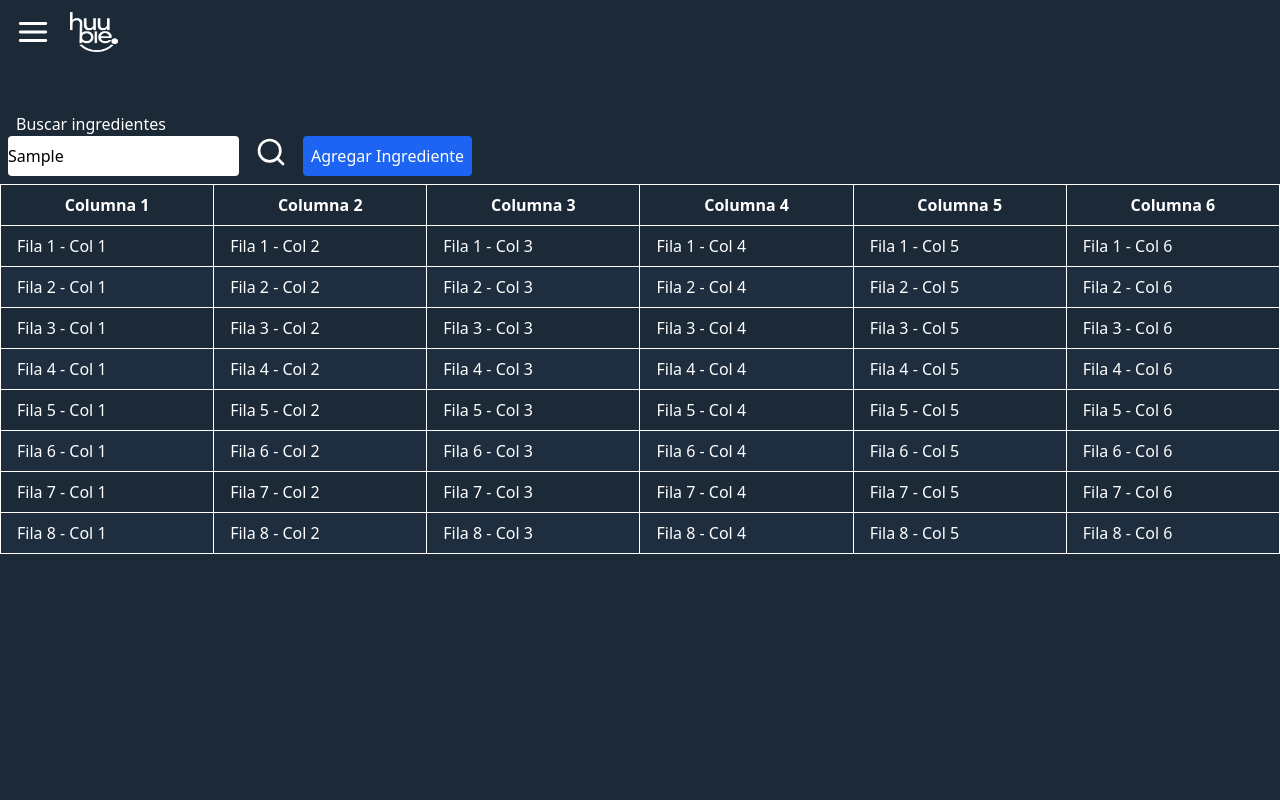
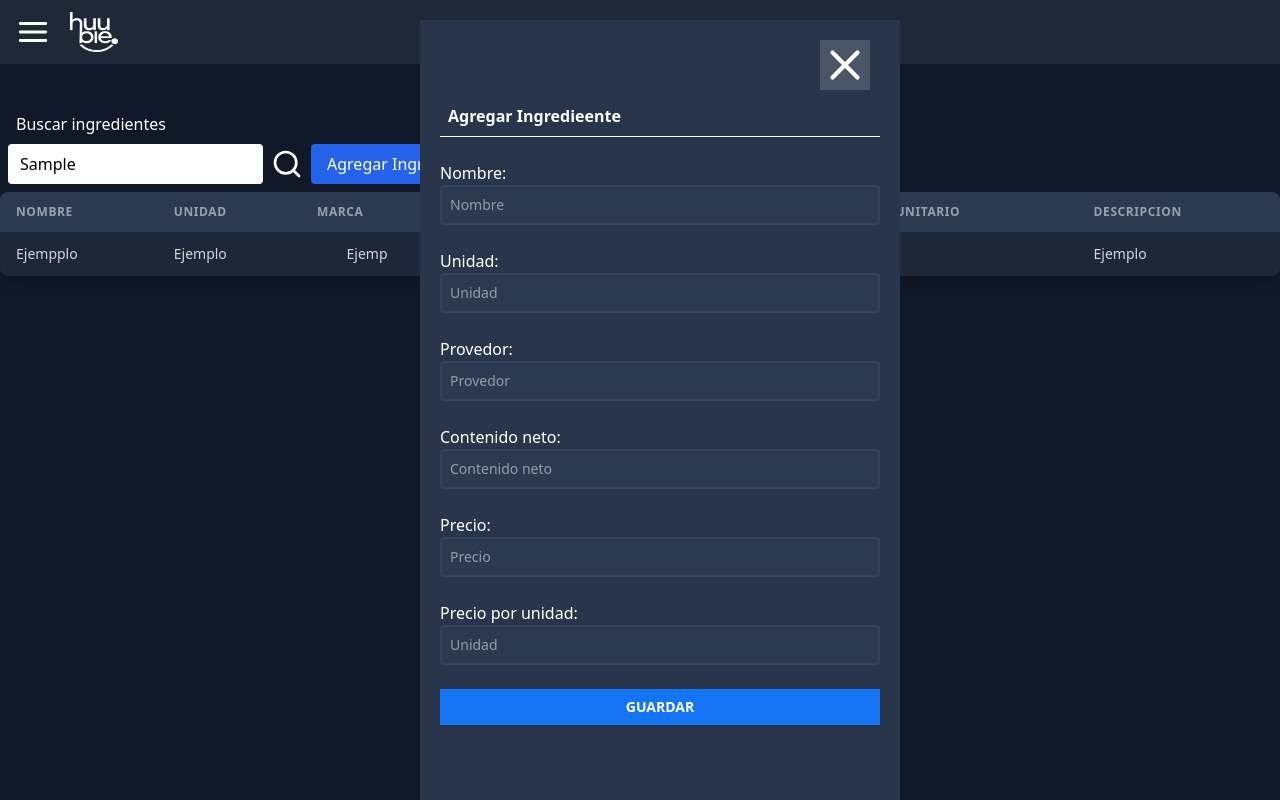
Before and after one commit to DiegoGB234/HUUBIE, a React (Vite) app: page /recetas in a window 1280 px wide. Both pictures are taken after typing "Sample" into the empty fields and a click on the button "Agregar Ingrediente". Built offline with nearby package versions, Linux system fonts and the light colour scheme.

Commit message:
version1.2

```diff
--- a/src/main.tsx
+++ b/src/main.tsx
@@ -10,6 +10,7 @@ createRoot(document.getElementById('root')!).render(
   <StrictMode>
     <BrowserRouter>
       <Ingredients/>
+
     </BrowserRouter>
   </StrictMode>
 )
--- a/src/module/costosys/components/SideBar.tsx
+++ b/src/module/costosys/components/SideBar.tsx
@@ -1,6 +1,7 @@
 import { AlignJustify } from 'lucide-react';
 import { X } from 'lucide-react';
 import { useState } from "react";
+import { BrowserRouter as Router, Routes, Route, Link } from 'react-router-dom';
 
 // llamando los iconos de la menu lateral
 import iconoIngrediente from '../../../assets/iconoIngredie.png'
@@ -19,21 +20,20 @@ interface SideBarProps {
 function SideBar({children}:SideBarProps){
       const [isOpen, setIsOpen] = useState(false);
     return (
-        <div className=" relative min-h-screen " style={{backgroundColor:"#1C2937"}}>
+        <div className=" fixed right-0 left-0 min-h-screen  " style={{backgroundColor:"#111827"}}>
             {/* Boton de menu lateral  */}
-            <div className="flex gap-5 py-3 w-full items-center">
+            <div className="flex gap-5 py-3 w-full items-center" style={{backgroundColor:"#1E2837 "}}>
                 <button className='ml-4 ' onClick={()=>{setIsOpen(!isOpen)}} >
-                   <AlignJustify size={34} style={{backgroundColor:"#1C2937"}} className='text-white'  />
+                   <AlignJustify size={34} style={{backgroundColor:"#1C2937"}} className='text-white active:opacity-80'  />
                 </button>
-                <img className='w-12 h-10' src={iconoEmpre} alt="" />
+                <img className='w-12 h-10 active:opacity-80' src={iconoEmpre} alt="" />
             </div>
             {/* Contenido de menu */}
             {isOpen && (
                 <>
-                    <div
-                    className="fixed inset-0 bg-gray-600/50 z-10" onClick={()=>{setIsOpen(false)}}
+                    <div className="fixed inset-0 bg-gray-600/50 z-10" onClick={()=>{setIsOpen(false)}}
                     ></div>
-                        <div className=" fixed top-0 left-0  min-h-screen size-70 z-40" style={{backgroundColor:"#2B445E"}} >
+                        <div className=" fixed top-0 left-0  min-h-screen size-70 z-40" style={{backgroundColor:"#111827"}} >
 
                                 {/* boton de cerrar */}
                                 <div className=' flex  items-center py-4 hover:opacity-80 transition-colors'style={{backgroundColor:"#1C2937"}} onClick={()=>{setIsOpen(false)}}>
@@ -43,9 +43,7 @@ function SideBar({children}:SideBarProps){
                                     <h2 className="ml-4 text-white c text-xl text-center" >Apartados</h2>
                                 </div>
 
-                                {/* <div className='text-center text-white  text-xl hover:bg-blue-400 cursor-pointer py-3 mb-2'>wdwd</div> */}
-                                <div>
-                                    <nav className='flex-col gap-4 '>
+                                <nav className='flex-col gap-4 '>
                                     <a href="#" className="flex items-center gap-5 py-2 rounded text-xl mt-1 mb-1 text-white text-center  hover:opacity-80 transition-color" style={{backgroundColor:"#1C2937"}}>
                                         <img  className='w-20 h-20' src={iconoIngrediente} alt="Cargando" />
                                         <span>Ingredientes</span>
@@ -59,19 +57,20 @@ function SideBar({children}:SideBarProps){
                                         <span>Recetas</span>
                                         </a>
                                 </nav>
-                                </div>
+
 
                         </div>
 
                 </>
             )}
-
             {/* Espacio para  contenido hijo */}
             <main className="relative left-0 top-10 right-0">
                 {children}
             </main>
 
+
         </div>
+
 
 
     )
--- a/src/module/costosys/components/form.tsx
+++ b/src/module/costosys/components/form.tsx
@@ -1,33 +1,90 @@
+import { X } from 'lucide-react';
+import type React from 'react';
+import type { ReactNode, SetStateAction } from 'react';
 
-function FormEre(){
+interface props{
+    isOpen : boolean
+    // para retornar el valor useState
+    setIsOpen:React.Dispatch<React.SetStateAction<boolean>>;
+}
+
+const FormEre: React.FC<props>=({isOpen,setIsOpen})=>{
+      const event = () => {
+            setIsOpen(!isOpen);
+        };
     return(
 
-        <form id="formulario" className="fixed top-40 left-20 right-40  gap-4 p-4 rounded-lg shadow-lg items-center" style={{backgroundColor:"#1C2937"}}>
-            <legend className="font-bold text-white self-center">Iniciar Sesión</legend>
+        // hover:opacity-80 transition-colo fixed inset-0 bg-gray-600/50 z-10
+        <div className="fixed m-5 top-1/2 left-1/2 transform -translate-x-1/2 -translate-y-1/2 size-120 min-h-screen" style={{backgroundColor:"#29354A"}}>
+            <button className='relative top-5 left-100 active:opacity-80 transition-opacity duration-200 bg-gray-600' onClick={event} >
+                <X size={50} style={{color:"white"}} />
+            </button>
+            <form id="formulario" className= "flex  flex-col p-5 gap-0" >
+            <legend className="font-bold text-white p-2">Agregar Ingredieente</legend>
+            <hr className='text-white' />
+            <br />
 
+            <label htmlFor="" className='text-white'>Nombre:</label>
             <input
                 type="text"
-                placeholder="Tu Nombre"
+                placeholder="Nombre"
                 id="nombre"
-                className="p-2 rounded-lg text-sm writing-vertical-rl bg-white"
+                className="p-2 bg-[#2B3A4F] border-2 border-[#3A415D]  rounded text-sm text-white writing-vertical-rl "
             />
             <br />
+            <label htmlFor="" className='text-white'>Unidad:</label>
+            <input
+                type="text"
+                placeholder="Unidad"
+                id="unidad"
+                className="p-2 bg-[#2B3A4F] border-2 border-[#3A415D]  rounded text-sm text-white writing-vertical-rl"
+            />
+                <br />
 
+            <label htmlFor="" className='text-white'>Provedor:</label>
             <input
-                type="password"
-                placeholder="Tu Password"
-                id="password"
-                className="p-2 rounded-lg text-sm writing-vertical-rl bg-white"
+                type="text"
+                placeholder="Provedor"
+                id="provedor"
+                className="p-2 bg-[#2B3A4F] border-2 border-[#3A415D]  rounded text-sm text-white writing-vertical-rl"
+            />
+            <br />
+            <label htmlFor="" className='text-white'>Contenido neto:</label>
+            <input
+                type="text"
+                placeholder="Contenido neto"
+                id="contendidoNeto"
+                className="p-2 bg-[#2B3A4F] border-2 border-[#3A415D]  rounded text-sm text-white writing-vertical-rl"
+            />
+                <br />
+
+            <label htmlFor="" className='text-white'>Precio:</label>
+            <input
+                type="text"
+                placeholder="Precio"
+                id="precio"
+                className="p-2 bg-[#2B3A4F] border-2 border-[#3A415D]  rounded text-sm text-white writing-vertical-rl"
+            />
+            <br />
+            <label htmlFor="" className='text-white'>Precio por unidad:</label>
+            <input
+                type="text"
+                placeholder="Unidad"
+                id="precioPorUnidad"
+                className="p-2 bg-[#2B3A4F] border-2 border-[#3A415D]  rounded text-sm text-white writing-vertical-rl"
             />
             <br />
 
             <input
                 type="submit"
-                value="Iniciar Sesión"
-                className="bg-cyan-500 hover:bg-cyan-600 text-sm uppercase p-2 font-black text-white cursor-pointer"
+                value="Guardar"
+                className=" hover:bg-cyan-600 text-sm uppercase p-2 font-black text-white cursor-pointer" style={{backgroundColor:"#1474F4"}}
             />
         </form>
+        </div>
 
     )
+
+
 }
 export default FormEre
--- a/src/module/costosys/components/table.tsx
+++ b/src/module/costosys/components/table.tsx
@@ -8,39 +8,46 @@ function InheritedTable({children}:InheritedTableProps){
     return(
         <>
             {/* Apartados de los botones */}
+
             <main className=" p-2">
                 {children}
             </main>
-            <table className="w-full border border-white text-white">
-                <thead id="tableIngredien">
-                    <tr className="border-b border-white">
-                    <th className="px-4 py-2 border border-white">Columna 1</th>
-                    <th className="px-4 py-2 border border-white">Columna 2</th>
-                    <th className="px-4 py-2 border border-white">Columna 3</th>
-                    <th className="px-4 py-2 border border-white">Columna 4</th>
-                    <th className="px-4 py-2 border border-white">Columna 5</th>
-                    <th className="px-4 py-2 border border-white">Columna 6</th>
+            <div className="overflow-x-auto rounded-lg shadow-lg">
+                <table className="min-w-full table-auto text-sm text-left text-gray-300 bg-[#1E2738]">
+                    <thead className="bg-[#2B3A4F] text-xs uppercase tracking-wider text-gray-400">
+                    <tr>
+                        <th className="px-4 py-3">Nombre</th>
+                        <th className="px-4 py-3">Unidad</th>
+                        <th className="px-4 py-3">Marca</th>
+                        <th className="px-4 py-3">Contenido neto</th>
+                        <th className="px-4 py-3">Precio</th>
+                        <th className="px-4 py-3">Precio unitario</th>
+                        <th className="px-4 py-3">Descripcion</th>
+
                     </tr>
-                </thead>
-                <tbody>
-                    {[...Array(8)].map((_, i) => (
-                    <tr
-                        key={i}
-                        style={{
-                        backgroundColor: i % 2 === 0 ? '#1C2937' : '#1F2E3F',
-                        }}
-                        className="border border-white"
-                    >
-                        <td className="px-4 py-2 border border-white">Fila {i + 1} - Col 1</td>
-                        <td className="px-4 py-2 border border-white">Fila {i + 1} - Col 2</td>
-                        <td className="px-4 py-2 border border-white">Fila {i + 1} - Col 3</td>
-                        <td className="px-4 py-2 border border-white">Fila {i + 1} - Col 4</td>
-                        <td className="px-4 py-2 border border-white">Fila {i + 1} - Col 5</td>
-                        <td className="px-4 py-2 border border-white">Fila {i + 1} - Col 6</td>
-                    </tr>
-                    ))}
-                </tbody>
-            </table>
+                    </thead>
+                    <tbody className="divide-y divide-[#2B3A4F]">
+                        <tr className="hover:bg-[#273044]">
+                            <td className="px-4 py-3">Ejempplo</td>
+                            <td className="px-4 py-3">Ejemplo</td>
+                            {/* <td className="px-4 py-3">
+                            <div>
+                                <div className="text-white font-medium">Torneo de tennis</div>
+                                <div className="text-gray-400 text-sm">Sergio</div>
+                            </div>
+                            </td> */}
+                            {/*  text-gray-500 */}
+                            <td className="px-4 py-3 text-center">Ejemp</td>
+                            <td className="px-4 py-3 text-center ">Ejemplo</td>
+                            <td className="px-4 py-3 text-center">Ejemplo</td>
+                            <td className="px-4 py-3">Ejemplo</td>
+                            <td className="px-4 py-3">Ejemplo</td>
+
+                        </tr>
+                    </tbody>
+                </table>
+            </div>
+
         </>
     )
 }
--- a/src/module/costosys/layouts/Ingredients.tsx
+++ b/src/module/costosys/layouts/Ingredients.tsx
@@ -15,16 +15,33 @@ function Ingredientes(){
 
         <SideBar>
            <InheritedTable >
+            <div className="flex flex-col col-auto gap-2">
+                <label className="text-white px-2" htmlFor="buscar-ingredientes">
+                Buscar ingredientes
+                </label>
 
-                <label className="text-white px-2" htmlFor="">Buscar ingredientes</label>
-                <div className="flex gap-4">
-                    <input className="bg-white  rounded" type="text" />
-                    <Search size={32}  className='text-white'/>
-                    <button className="text-white p-2 rounded" style={{backgroundColor:"#1C64F1"}} onClick={()=>{}}>Agregar Ingrediente</button>
+                <div className="flex items-center gap-2">
+                <input
+                    id="buscar-ingredientes"
+                    type="text"
+                    className=" bg-white rounded px-3 py-2"
+                    placeholder="Escribe aquí..."
+                />
+                <Search size={32} className="text-white active:opacity-80 transition-opacity duration-200" />
+                <button
+                    onClick={() => setIsOpen(prev => !prev)}
+                    className="text-white px-4 py-2 rounded"
+                    style={{ backgroundColor: '#2563EB' }}
+                >
+                    Agregar Ingrediente
+                </button>
                 </div>
+            </div>
+              {isOpen && <FormEre isOpen={isOpen} setIsOpen={setIsOpen} /> }
 
            </InheritedTable>
         </SideBar>
     )
 }
+
 export default Ingredientes
```
Also changed, not shown: src/module/costosys/layouts/Recetas.tsx (added, +12 -0 lines), src/module/costosys/layouts/SubRecetas.tsx (added).
